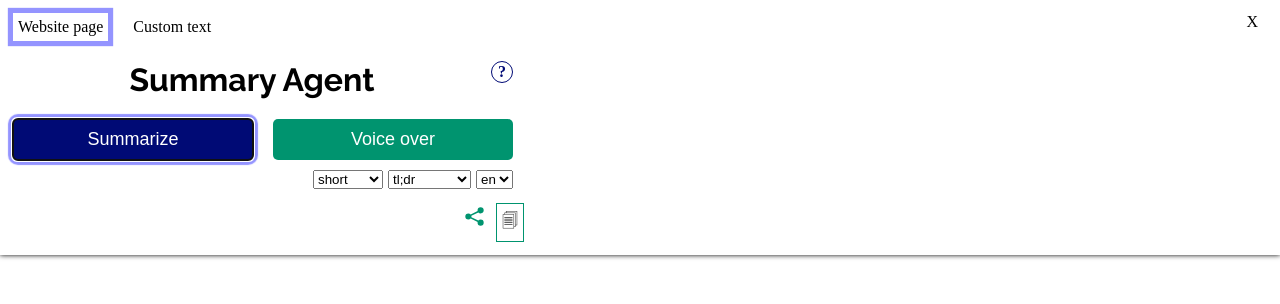
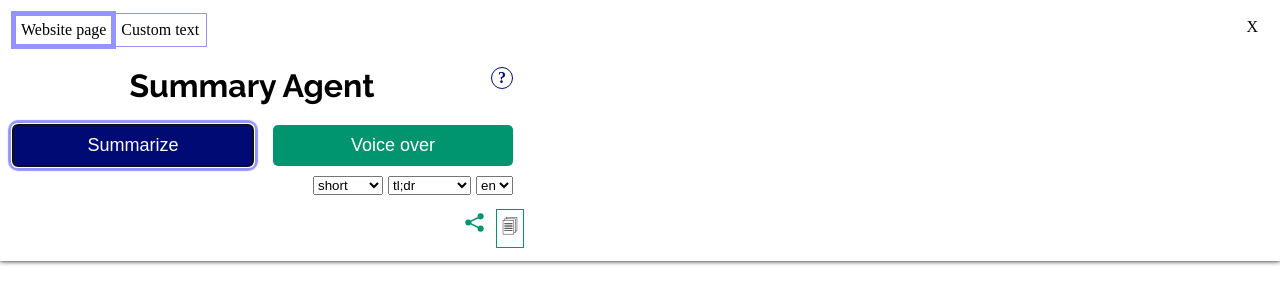
Before and after one commit to Metre-Ray/summary-agent, a website built with webpack: page popup.html in a window 1280 px wide. Built offline with nearby package versions, Linux system fonts and the light colour scheme; some packages are replaced by stand-ins of ours.

Commit message:
Improve tabs design

```diff
--- a/popup.css
+++ b/popup.css
@@ -142,8 +142,11 @@ html {
 
 .modes-container {
     display: flex;
-    gap: 20px;
+    gap: 5px;
+    width: fit-content;
     margin-bottom: 20px;
+    border: 1px solid var(--secondary-color);
+    padding: 2px;
 }
 
 #custom-text-input {
@@ -161,11 +164,11 @@ html {
 }
 
 .mode.selected {
-    box-shadow: 0px 0px 1px 5px var(--secondary-color);
+    box-shadow: 0px 0px 0px 5px var(--secondary-color);
 }
 
 .mode:hover, .mode:focus {
-    box-shadow: 0px 0px 1px 5px var(--secondary-color);
+    box-shadow: 0px 0px 0px 5px var(--secondary-color);
 }
 
 .share-icon {
@@ -184,5 +187,6 @@ html {
 .close-icon {
     position: absolute;
     right: 22px;
+    top: 18px;
     cursor: pointer;
 }
--- a/popup.html
+++ b/popup.html
@@ -11,8 +11,8 @@
         <nav class="modes-container">
             <div id="website-page-option" tabindex="0" role="button" class="mode selected">Website page</div>
             <div id="custom-text-option" tabindex="0" role="button" class="mode">Custom text</div>
-            <div id="close-icon" class="close-icon">X</div>
         </nav>
+        <div id="close-icon" class="close-icon">X</div>
         <header class="title-container">
             <h1 class="summary-title">Summary Agent</h1>
             <div
```
